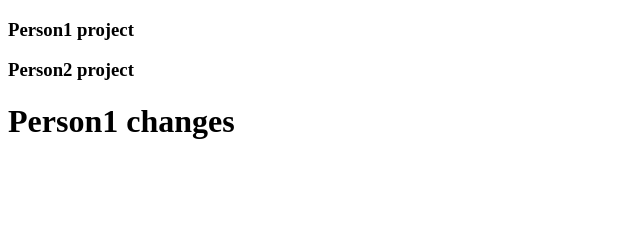
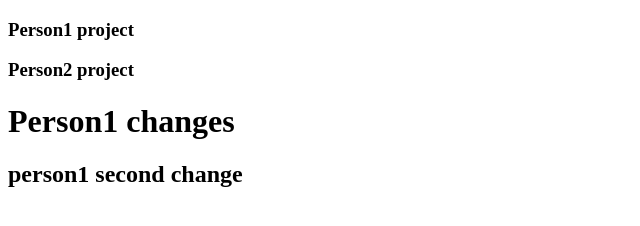
Before and after one commit to TejaBalmuri/hyd-person1, a plain HTML site: page person-1/index.html in a window 1280 px wide. Shown: the whole page, without its empty margins (0-640 px from the left). Drawn offline with Linux system fonts and the light colour scheme.

Commit message:
person1 second change

```diff
--- a/person-1/index.html
+++ b/person-1/index.html
@@ -9,5 +9,6 @@
     <h3>Person1 project</h3>
     <h3>Person2 project</h3>
     <h1>Person1 changes</h1>
+    <h2>person1 second change</h2>
 </body>
 </html>
```
